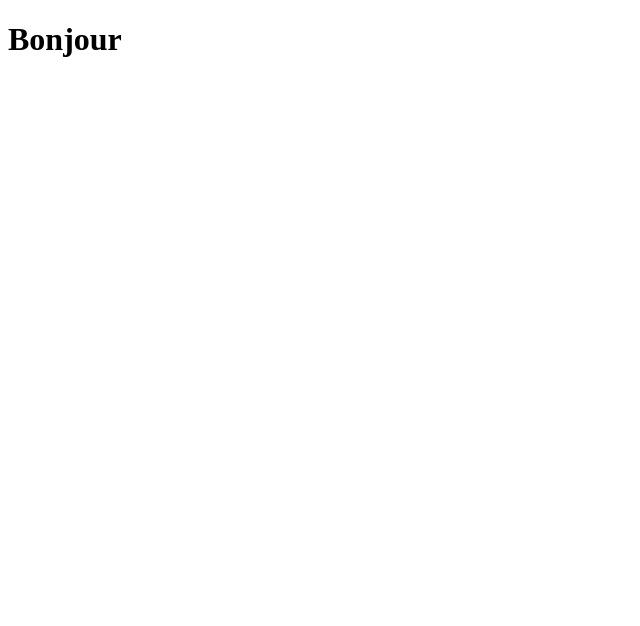
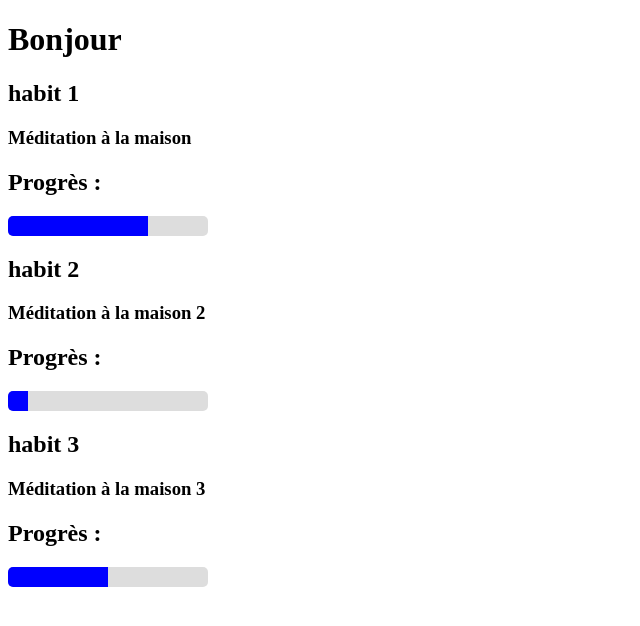
Before and after one commit to Kujundzic-Minel/MyHabitTracker, a Vue app: page / in a window 1280 px wide. Shown: the top 626 px of the page, without its empty margins (0-640 px from the left). Built offline with nearby package versions, Linux system fonts and the light colour scheme; the HTML template or start-up script is replaced by a standard one.

Commit message:
feat: :sparkles: add CardsContainer and ProgressBar components

```diff
--- a/src/App.vue
+++ b/src/App.vue
@@ -1,7 +1,9 @@
-<script setup lang="ts"></script>
-
+<script setup lang="ts">
+import Cards from '@/components/CardsContainer.vue'
+</script>
 <template>
   <main>
     <h1>Bonjour</h1>
+    <Cards />
   </main>
 </template>
--- /dev/null
+++ b/src/components/CardsCSS.vue
@@ -0,0 +1,30 @@
+<script setup lang="ts">
+defineProps({
+  progressHabit: Number,
+})
+</script>
+<template>
+  <div>
+    <h2>Progrès :</h2>
+    <div class="progressBar__BG">
+      <div class="progressBar__Fill" :style="{ width: progressHabit + '%' }"></div>
+    </div>
+  </div>
+</template>
+
+<style lang="scss">
+.progressBar__BG {
+  width: 200px;
+  height: 20px;
+  background-color: #ddd;
+  border-radius: 5px;
+  overflow: hidden;
+  position: relative;
+}
+
+.progressBar__Fill {
+  height: 100%;
+  background-color: blue;
+  transition: width 0.3s ease;
+}
+</style>
--- /dev/null
+++ b/src/components/CardsContainer.vue
@@ -0,0 +1,34 @@
+<script setup lang="ts">
+import HabitsCard from '@/components/HabitsCard.vue'
+import CardsCSS from './CardsCSS.vue'
+
+const habits = [
+  {
+    id: 1,
+    name: 'habit 1',
+    description: 'Méditation à la maison',
+    progressHabit: 70,
+  },
+  {
+    id: 2,
+    name: 'habit 2',
+    description: 'Méditation à la maison 2',
+    progressHabit: 10,
+  },
+  {
+    id: 3,
+    name: 'habit 3',
+    description: 'Méditation à la maison 3',
+    progressHabit: 50,
+  },
+]
+</script>
+
+<template>
+  <div>
+    <div v-for="habit in habits" :key="habit.id">
+      <HabitsCard :name="habit.name" :description="habit.description" />
+      <CardsCSS :progressHabit="habit.progressHabit" />
+    </div>
+  </div>
+</template>
--- /dev/null
+++ b/src/components/HabitsCard.vue
@@ -0,0 +1,13 @@
+<script setup lang="ts">
+defineProps({
+  name: String,
+  description: String,
+})
+</script>
+
+<template>
+  <div>
+    <h2>{{ name }}</h2>
+    <h3>{{ description }}</h3>
+  </div>
+</template>
```
Also changed, not shown: src/components/ProgressBar.vue (added, +10 -0 lines).
